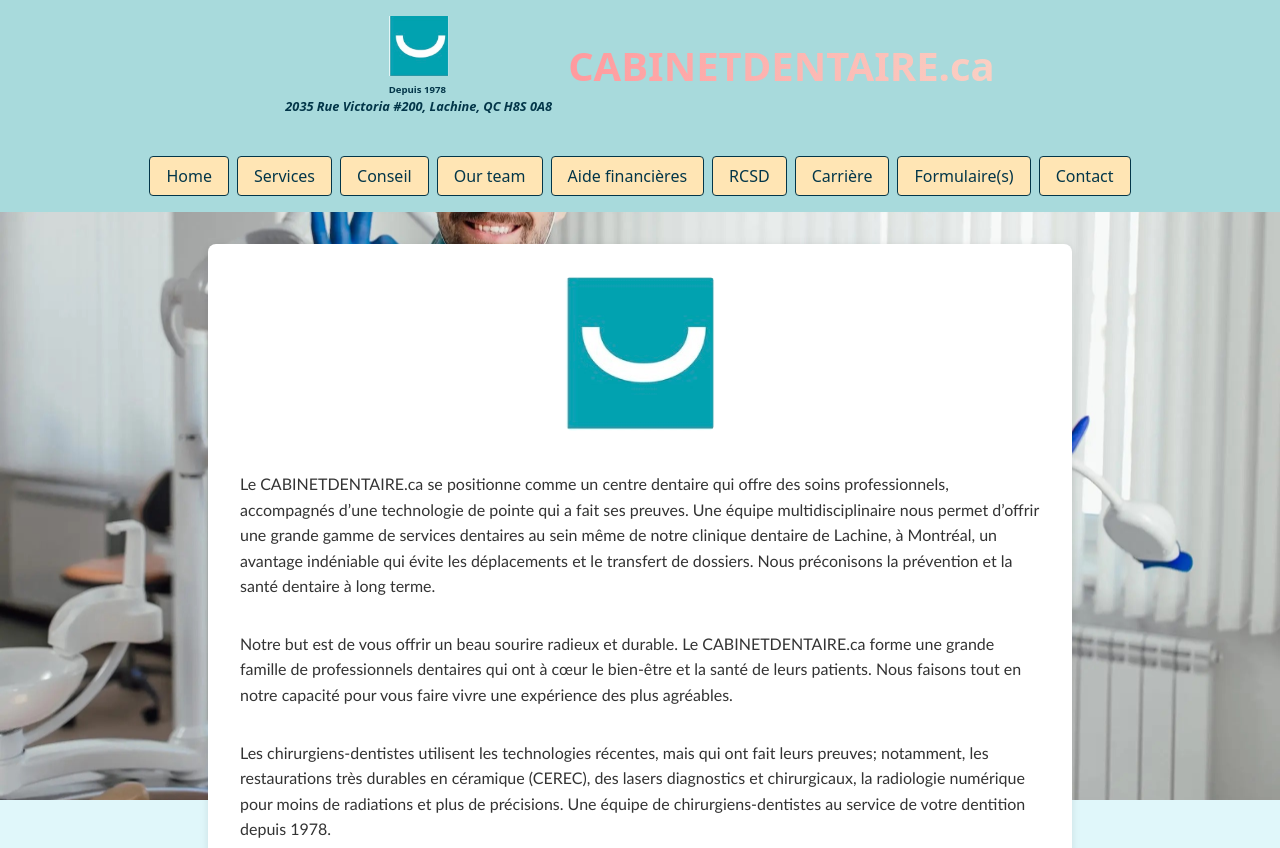
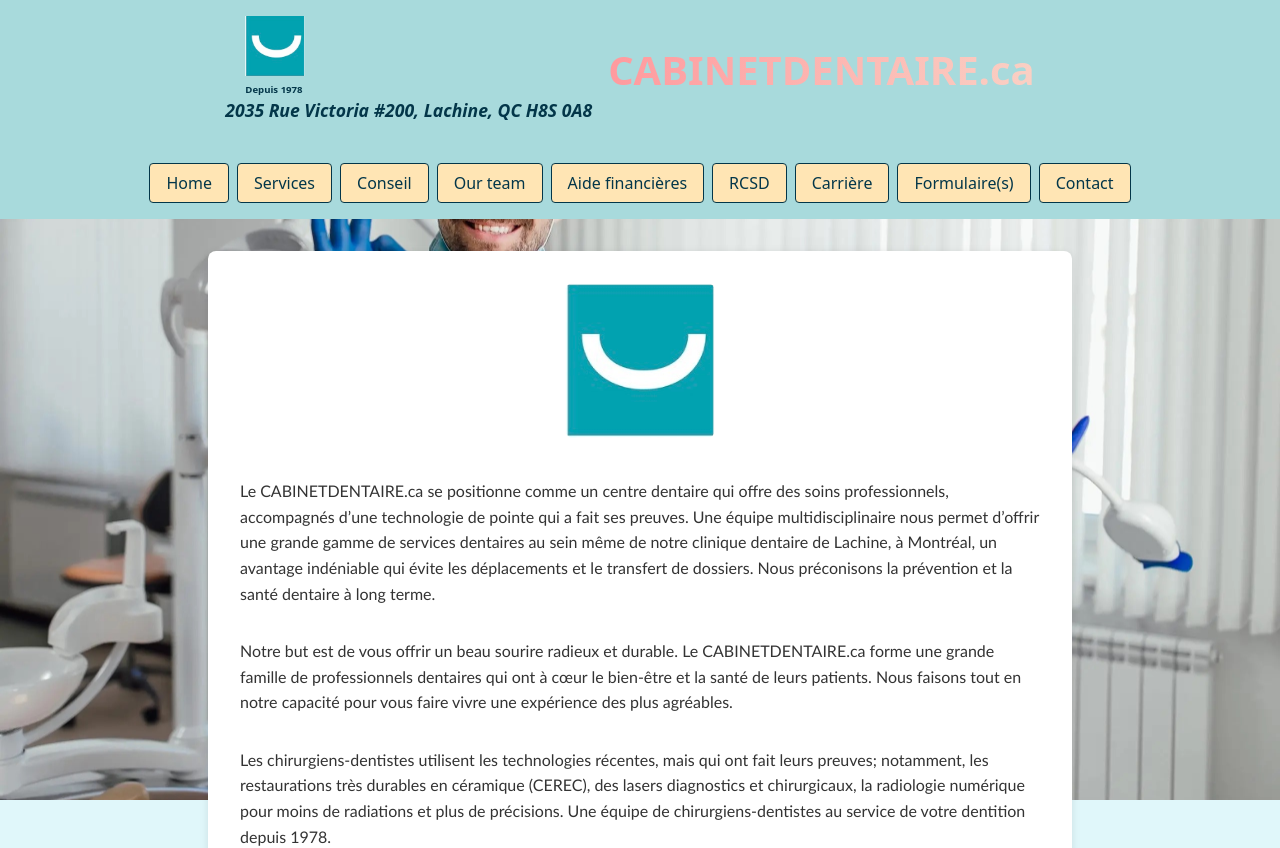
Before and after one commit to decorJim/clinique, a React (Vite) app: page / in a window 1280 px wide. Shown: the top 848 px of the page. Built offline with nearby package versions, Linux system fonts and the light colour scheme.

Commit message:
Adjust header address styling

```diff
--- a/src/Header.css
+++ b/src/Header.css
@@ -18,7 +18,7 @@
 .header-left {
   display: flex;
   flex-direction: column;
-  align-items: center;
+  align-items: flex-start;
 }
 
 .logo-container {
@@ -82,7 +82,8 @@
 
 .address {
   margin-top: 1rem;
-  font-size: 0.8rem;
+  font-size: 1.1rem;
   font-weight: bold;
-  text-align: center;
+  text-align: left;
+  margin-left: -20px;
 }
```
